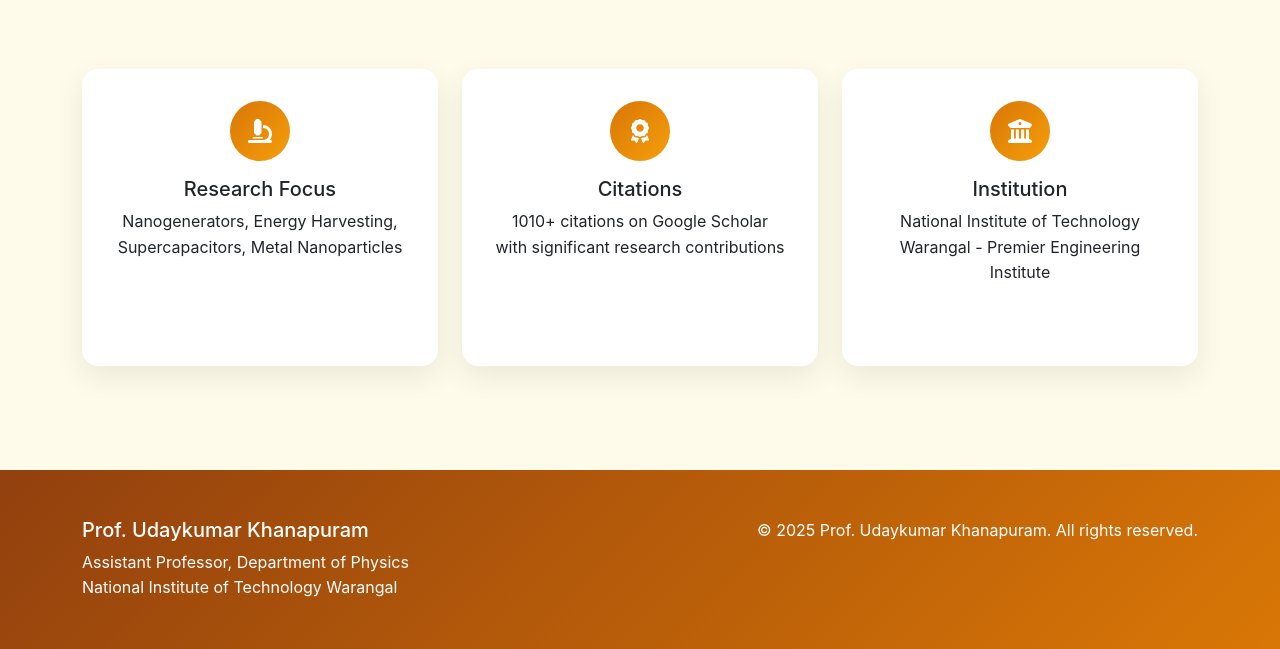
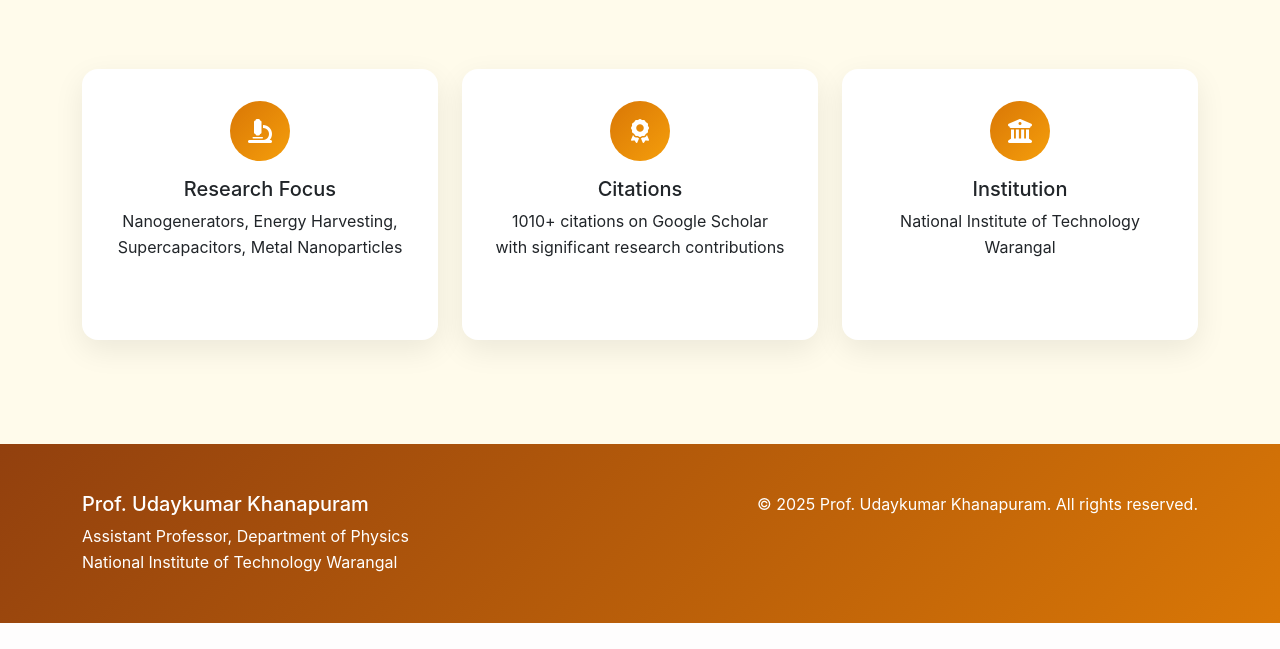
Before and after one commit to kanapuramudaykumar-blip/uday_physics, a Django app: page / in a window 1280 px wide. Shown: the part 1171-1820 px from the top of the page. After the commit the page ends 1794 px from the top, so only its background shows below. Run offline with Django 5.2, Linux system fonts and the light colour scheme; some libraries are stand-ins or nearby versions.

Commit message:
Update home.html

```diff
--- a/templates/home.html
+++ b/templates/home.html
@@ -114,7 +114,7 @@
                     <div class="card-body text-center">
                         <div class="research-icon mx-auto"><i class="fas fa-university"></i></div>
                         <h5>Institution</h5>
-                        <p>National Institute of Technology Warangal - Premier Engineering Institute</p>
+                        <p>National Institute of Technology Warangal</p>
                     </div>
                 </div>
             </div>
```
